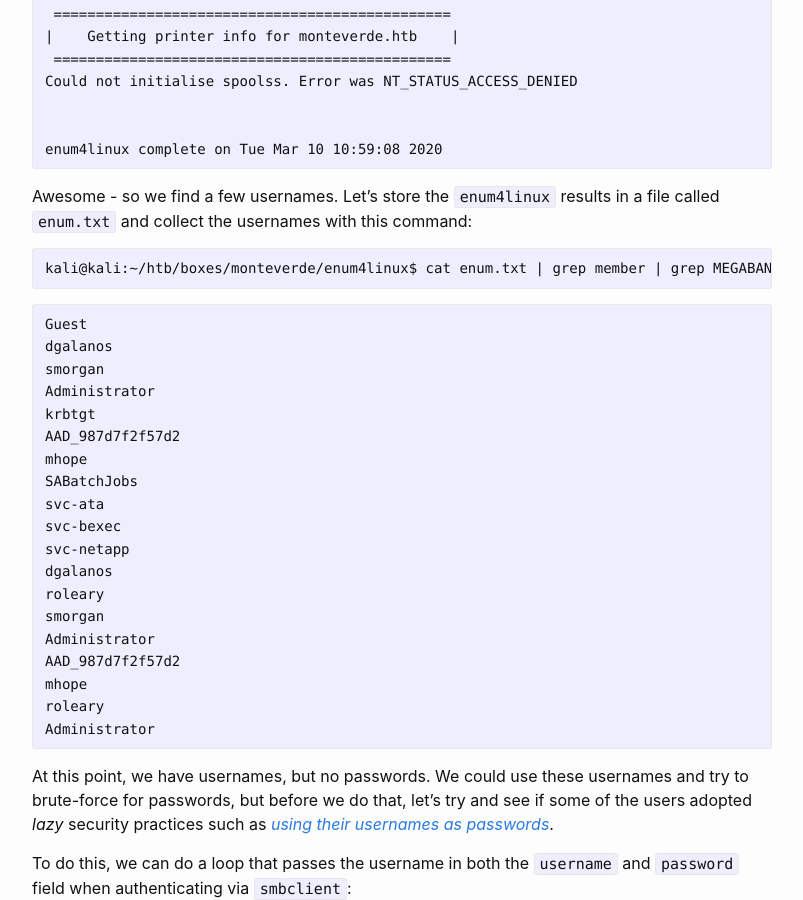
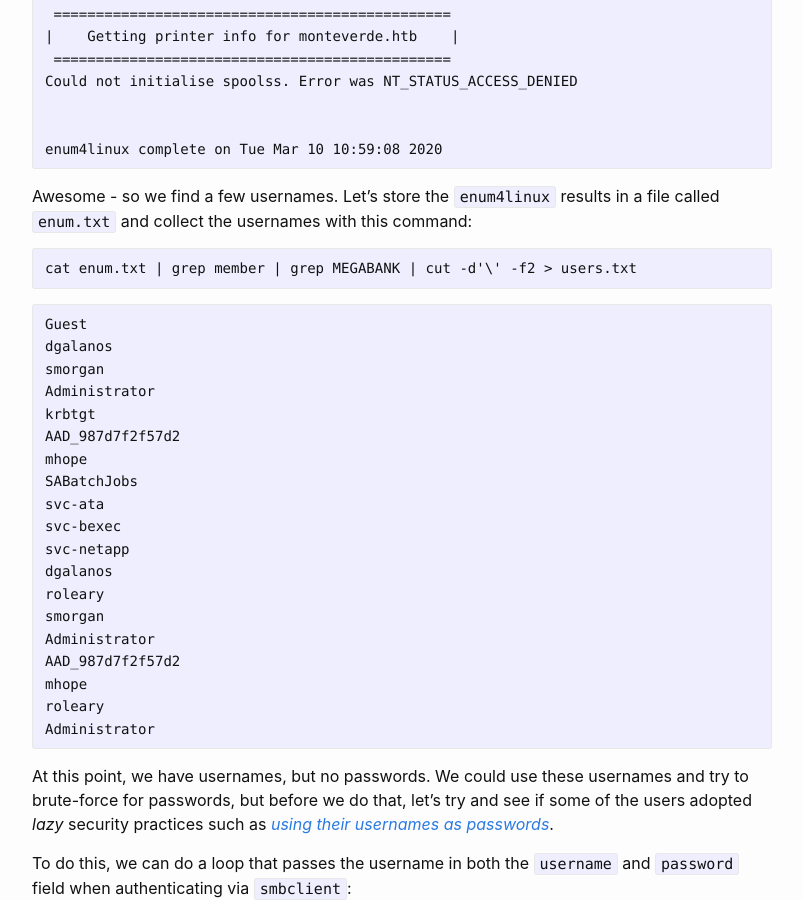
Before and after one commit to ongyuann/ongyuann.github.io, a Jekyll site: the page built from _posts/2020-06-14-htb-monteverde.md, in a window 1280 px wide and 900 px high, scrolled down 6417 px. Shown: the whole window, without its empty margins (238-1041 px from the left). Built offline with Jekyll 4.4.1, drawn with Linux system fonts in a browser that asks for light colours.

Commit message:
Update 2020-06-14-htb-monteverde.md

````diff
--- a/_posts/2020-06-14-htb-monteverde.md
+++ b/_posts/2020-06-14-htb-monteverde.md
@@ -285,7 +285,7 @@
 
 Awesome - so we find a few usernames. Let's store the `enum4linux` results in a file called `enum.txt` and collect the usernames with this command:
 ```
-kali@kali:~/htb/boxes/monteverde/enum4linux$ cat enum.txt | grep member | grep MEGABANK | cut -d'\' -f2 > users.txt
+cat enum.txt | grep member | grep MEGABANK | cut -d'\' -f2 > users.txt
 ```
 ```
 Guest
````
